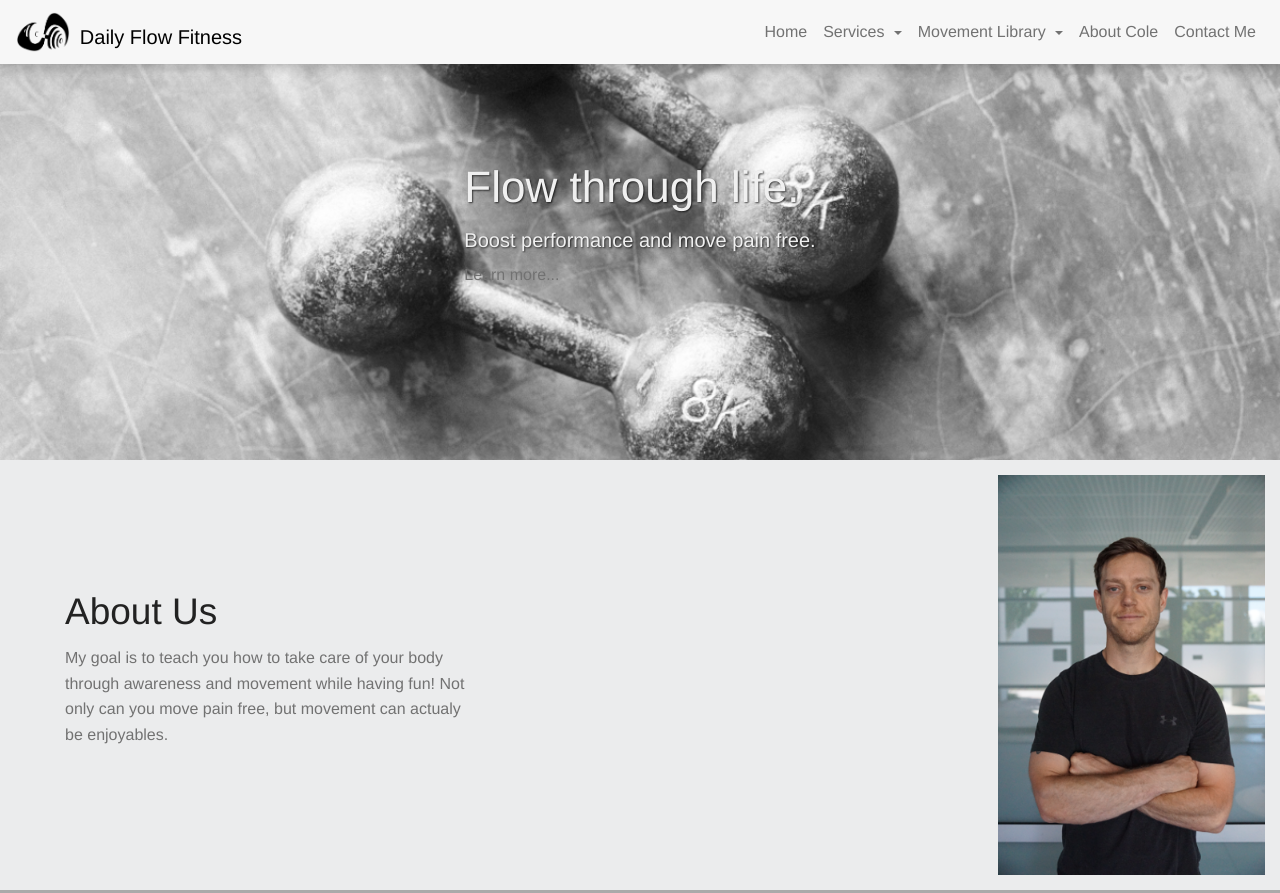
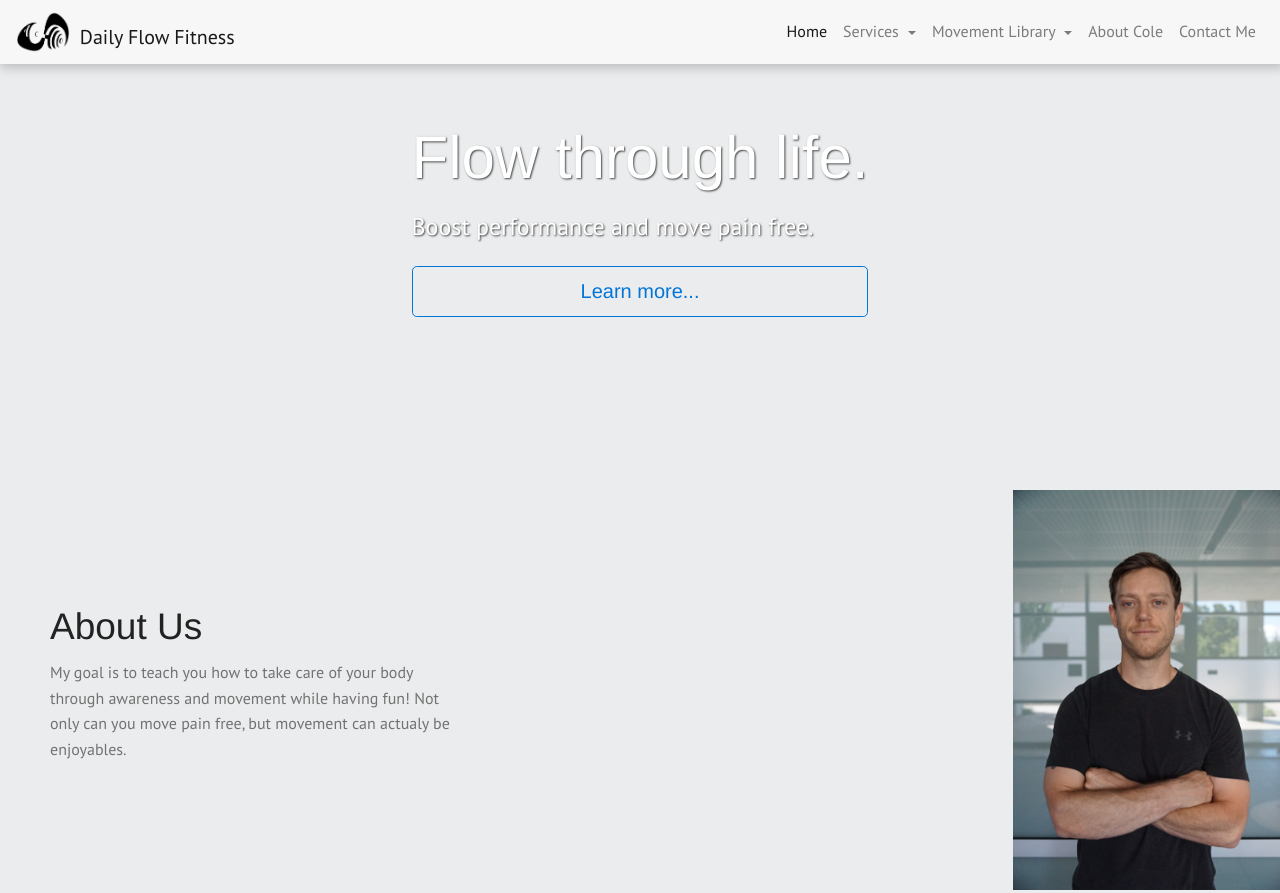
Before and after one commit to morgantaylor/daily-flow-fitness, a plain HTML site: page index.html in a window 1280 px wide. Shown: the top 893 px of the page. Drawn offline with nearby package versions, Linux system fonts and the light colour scheme; a script that the page names is missing; files whose address does not match are found by name.

Commit message:
(update): home
- need to change img for first card on home page
- added container-full to cards
- changed fonts

```diff
--- a/index.html
+++ b/index.html
@@ -4,7 +4,7 @@
 <meta charset="UTF-8">
 <meta http-equiv="X-UA-Compatible" content="IE=edge">
 <meta name="viewport" content="width=device-width, initial-scale=1">
-<meta name="description" content="Mind Body Mobility is run by Cole Citret. He is a experienced fitness professional who also specializes in neuromuscular massage and nutrition.">
+<meta name="description" content="Daily Flow Fitness is run by Cole Citret. He is an experienced fitness professional who also specializes in neuromuscular massage and nutrition.">
 <meta name="keywords" content="keywords go here">
 <meta name="author" content="Cole Citret">
 <title>Daily Flow Fitness | Home</title>
@@ -21,7 +21,7 @@
 
 <body>
   <header>
-    <nav class="navbar navbar-toggleable-sm bg-faded fixed-top"> <!--bg-faded for background, navbar-light for dark text-->
+    <nav class="navbar navbar-toggleable-sm bg-faded fixed-top navbar-light"> <!--bg-faded for background, navbar-light for dark text-->
       <button class="navbar-toggler navbar-toggler-right" type="button"
         data-toggle="collapse"
         data-target="#navbarNavDropdown"
@@ -78,23 +78,24 @@
     </nav>
   </header>
   <main class="home-content">
-    <section class="hero__home">
+    <section class="home__moto hero__home">
       <div class="text-wrapper">
-        <h1 class="moto">Flow through life.</h1>
-        <h2 class="lead">Boost performance and move pain free.</h2>
-        <a href="" title="">
-          <p class="">Learn more...</p>
-        </a>
+        <h1>Flow through life.</h1>
+        <p class="lead">Boost performance and move pain free.</p>
+        <button type="button" class="btn btn-outline-primary btn-lg">
+          <a>Learn more...</a>
+        </button>
+
       </div>
     </section>
-    <section class="container home__about">
+    <section class="container-full home__about">
       <div class="text-wrapper">
         <h2>About Us</h2>
         <p>My goal is to teach you how to take care of your body through awareness and movement while having fun! Not only can you move pain free, but movement can actualy be enjoyables.</p>
       </div>
       <img class="img-about" src="../dailyflowfitness/img/about-me.png">
     </section>
-    <section class="container home__services">
+    <section class="container-full home__services">
 
     </section>
   </main>
--- a/scss/base/_base.scss
+++ b/scss/base/_base.scss
@@ -1,4 +1,5 @@
 body {
+  font-family: $pt-sans;
   background-color: rgb(235, 236, 237);
   font-size: 10px;
   color: #727272;
@@ -15,7 +16,6 @@ button:focus,
 .btn:active:focus,
 .btn.active.focus,
 .btn.active:focus {
-  color: #727272;
   outline: none;
   text-transform: none;
   text-decoration: none;
@@ -32,3 +32,7 @@ button:focus,
 .button:focus {
     background-color: transparent;
 }
+
+h1 {
+	font-size: 3.75rem;
+}
--- a/scss/components/_hero.scss
+++ b/scss/components/_hero.scss
@@ -2,12 +2,10 @@
 
   &__home {
     @extend %hero;
-    display: flex;
-    background: url(../img/8k-dumbells.png);
-    background-size: cover;
-    background-position: center, center;
-    background-repeat: no-repeat, no-repeat;
-    -webkit-filter: grayscale(1);
-    filter: grayscale(1);
+    // need new image
+    // background: url(../img/8k-dumbells.png);
+    // background-size: cover;
+    // background-position: center, center;
+    // background-repeat: no-repeat, no-repeat;
   }
 }
--- a/scss/components/_typography.scss
+++ b/scss/components/_typography.scss
@@ -6,13 +6,13 @@
 // example
 
 .menu {
-    font-family: $roboto;
+    font-family: $pt-sans;
 }
 
 .heading {
 	text-align: center;
 	color: $white;
-	font-family: $raleway;
+	font-family: $roboto-slab;
     font-size: 45px;
 	font-weight: bold;
 	text-transform: uppercase;
--- a/scss/layout/_header.scss
+++ b/scss/layout/_header.scss
@@ -8,9 +8,6 @@ header {
   box-shadow: 0px 2px 6px 2px rgba(0,0,0,0.1);
 
   .logo {
-    // background-image: url('../img/');
-    // background-repeat: no-repeat;
-    // background-size: 120px 80px;
     max-width: 80px;
     width: 100%;
     margin-right: 10px;
--- a/scss/layout/_main.scss
+++ b/scss/layout/_main.scss
@@ -4,22 +4,38 @@ main {
 	flex-direction: column;
 
 	.text-wrapper {
-		max-width: 600px;
+		display: flex;
+		flex-direction: column;
+		justify-content: flex-start;
 	}
 
-	.moto,
-	.lead {
-		color: $snow;
-		text-shadow: 1px 1px 2px rgba(0,0,0,0.7)
-	}
-
-	.container {
+	.container-full {
 		@extend %width-height;
 		display: flex;
 	}
 
+	.home__moto {
+
+		.text-wrapper{
+			max-width: 600px;
+		}
+
+		h1,
+		.lead {
+			color: $white;
+			text-shadow: 1px 1px 2px rgba(0,0,0,0.7)
+		}
+
+		.lead {
+			color: $white;
+			font-size: 1.5rem;
+		}
+		// once the picture is turned grey in photoshop
+		// the button will turn back to blue
+	}
+
 	.home__about {
-	    height: 400px;
+	    @extend %container-full-height;
         align-items: center;
         margin: 15px 0;
 
@@ -35,9 +51,7 @@ main {
 	}
 
 	.home__services {
-		display: flex;
-		width: 100%;
-		height: 400px;
+		@extend %container-full-height;
 		background-color: $home--services--bg;
 	}
 }
--- a/scss/utilities/_extends.scss
+++ b/scss/utilities/_extends.scss
@@ -32,11 +32,12 @@
 }
 
 %hero {
+  display: flex;
   justify-content: center;
   align-items: center;
   position: relative;
   width: 100%;
-  height: 460px;
+  height: 450px;
 }
 
 %bg-gray {
@@ -44,3 +45,7 @@
 	width: 100%;
 	height: auto;
 }
+
+%container-full-height {
+	height: 450px;
+}
--- a/scss/utilities/_variables.scss
+++ b/scss/utilities/_variables.scss
@@ -20,15 +20,16 @@ $blue             :     #0078a0;
 
 $sans-serif   :     sans-serif;
 $verdana      :     verdana, $sans-serif;
-$raleway      :     'Raleway', sans-serif;
-$roboto       :     'Roboto Condensed', sans-serif;
+$pt-sans      :    'PT Sans', $sans-serif;
+$roboto-slab  :     'Roboto Slab', serif;
 
 // Font Sizes
 
-$font-extralg :    2.5em;
-$font-large   :    2em;
-$font-medium  :    1.5em;
-$font-small   :    1.3em;
+$font-extralg :    2.5rem; // 40px
+$font-large   :    1.5rem; // 32px
+$font-medium  :    1rem;   // 16px
+$font-small   :    .9rem;  // 14px
+$font-xsmall  :    .8rem;   // 12px
 
 // Component Colors
 $navigation-link-color   : $white;
```
Also changed, not shown: css/styles.css, 1 other file.
